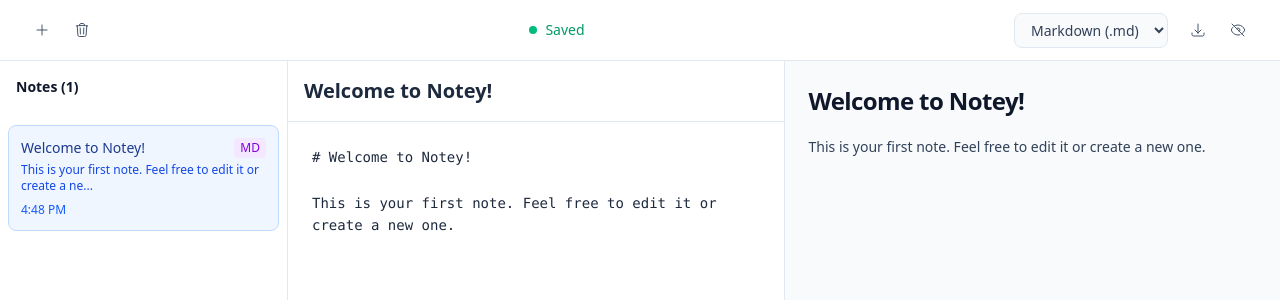
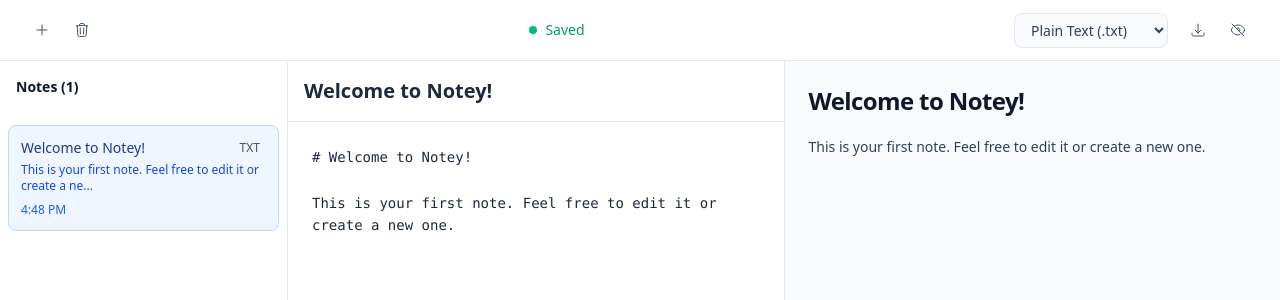
Before and after one commit to Kishalay15/notes, a React (Vite) app: page / in a window 1280 px wide. Shown: the top 300 px of the page. Built offline with nearby package versions, Linux system fonts and the light colour scheme.

Commit message:
final basic web app changes

```diff
--- a/src/App.tsx
+++ b/src/App.tsx
@@ -24,7 +24,7 @@ function App() {
         title: "Welcome to Notey!",
         content:
           "# Welcome to Notey!\n\nThis is your first note. Feel free to edit it or create a new one.",
-        docType: "md",
+        docType: "txt",
         lastModified: Date.now(),
       };
       setNotes([newNote]);
@@ -37,7 +37,7 @@ function App() {
       id: crypto.randomUUID(),
       title: "New Note",
       content: "",
-      docType: "md",
+      docType: "txt",
       lastModified: Date.now(),
     };
     setNotes([newNote, ...notes]);
```
